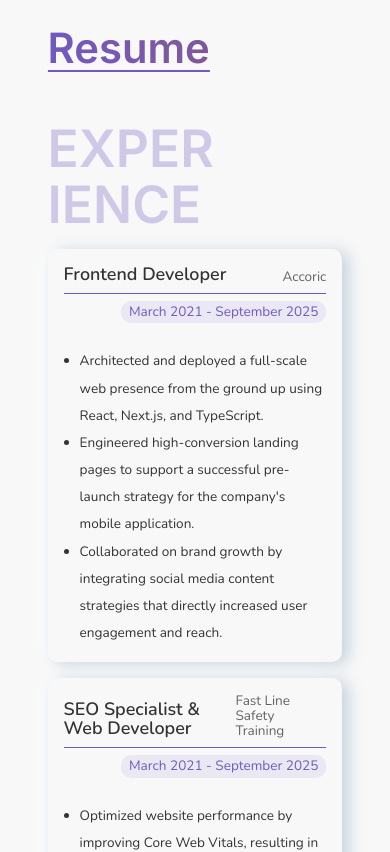
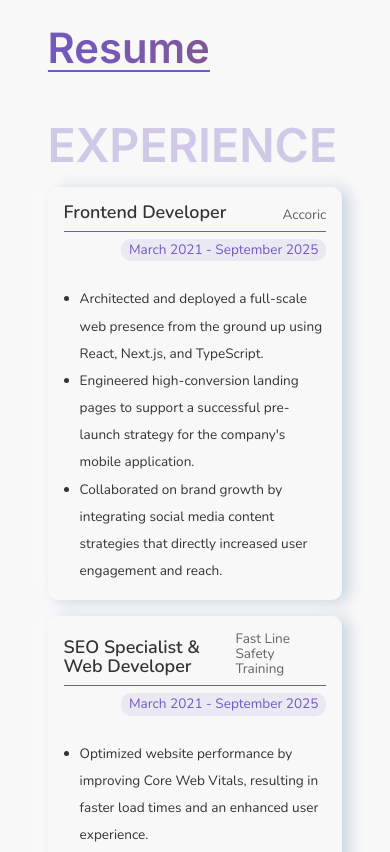
Before and after one commit to CJ484/cjcodes-portfolio-website, a React (Vite) app: page / in a window 390 px wide. Shown: the part 4260-5112 px from the top of the page. Built offline with nearby package versions, Linux system fonts and the light colour scheme.

Commit message:
Adjust font size in education section title for improved responsiveness

```diff
--- a/src/styles/styles.css
+++ b/src/styles/styles.css
@@ -436,7 +436,7 @@ section {
   .educationSection__title {
     font-family: var(--font-family-heading);
     text-transform: uppercase;
-    font-size: clamp(2rem, 2rem + 5vw, 10rem);
+    font-size: clamp(2rem, 2rem + 3.75vw, 10rem);
     font-weight: 600;
     color: color-mix(in oklch, var(--color-primary) 30%, transparent);
   }
```
